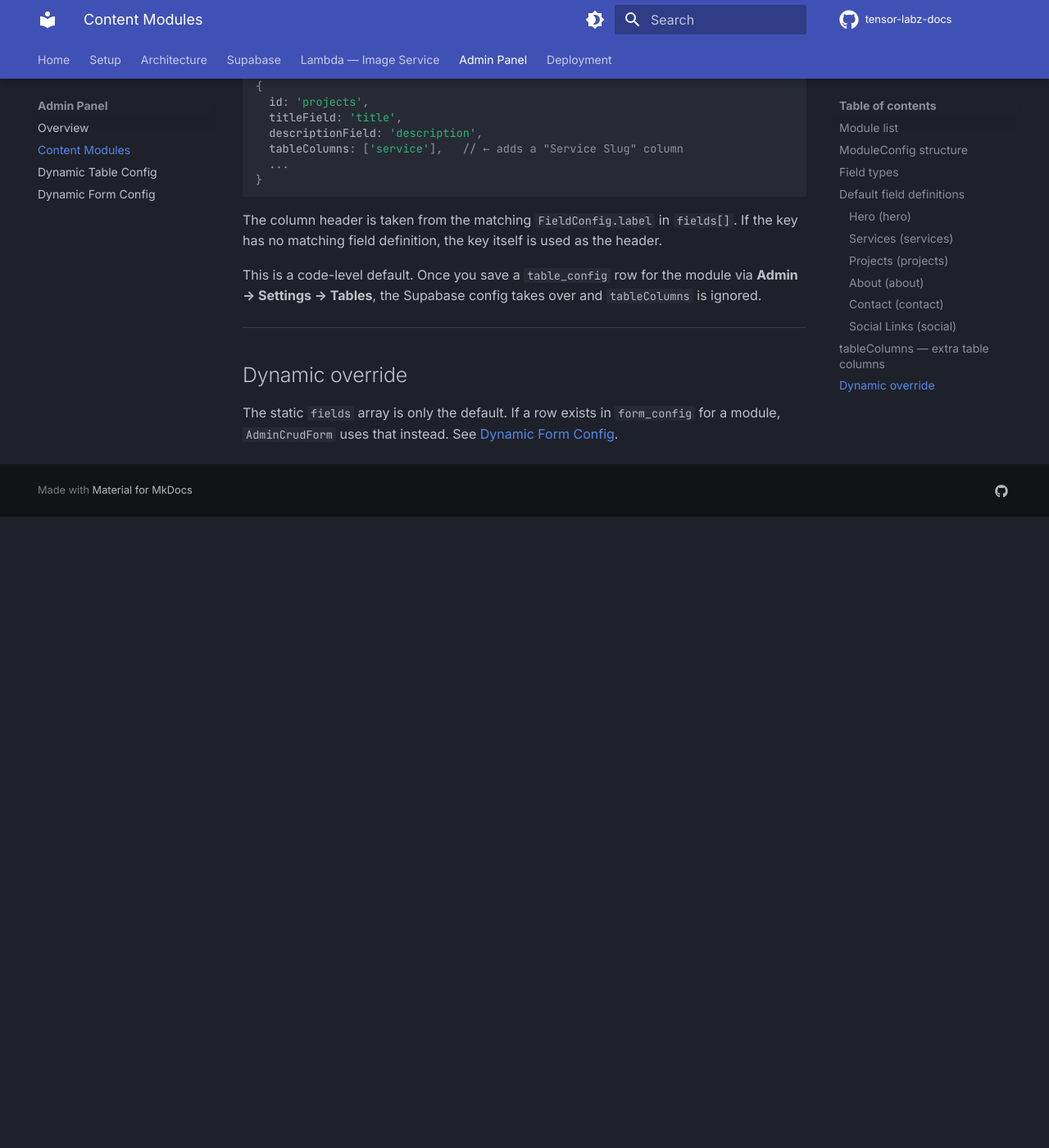
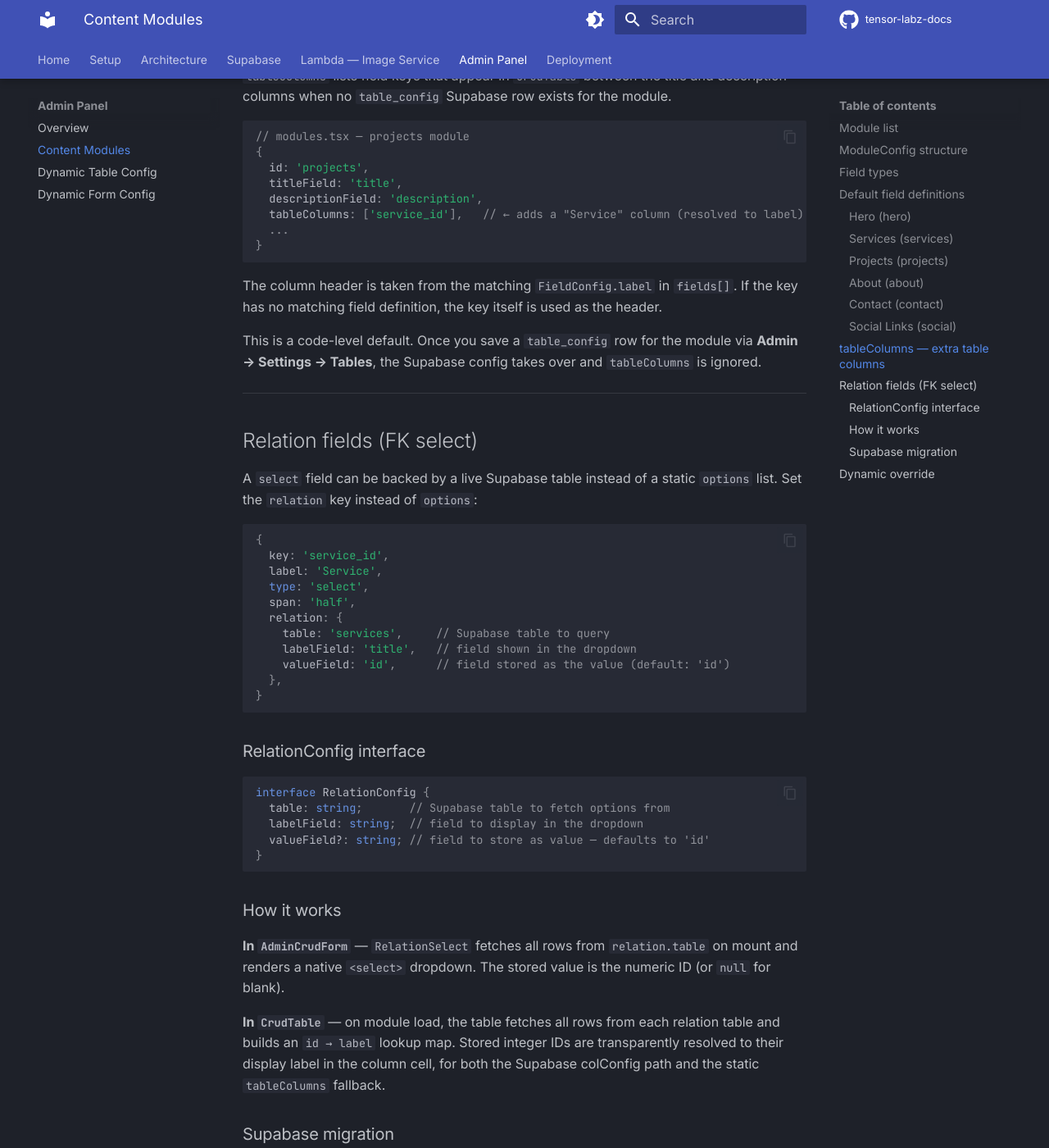
Before and after one commit to tensor-labz/tensor-labz-docs, an MkDocs documentation site: the page built from docs/admin/modules.md, in a window 1280 px wide and 1400 px high, scrolled down 4282 px. Shown: the whole window at 82% size. Built offline with MkDocs 1.6.1 and Material for MkDocs 9.7.7, drawn with Linux system fonts in a browser that asks for light colours; comment, search, counter and statistics services are not loaded; before the commit the page ends 4912 px from its top, so only the background shows below that; some of the changed text lies outside the part shown.

Commit message:
docs: document service_id FK, RelationConfig, and relation field rendering

````diff
--- a/docs/admin/modules.md
+++ b/docs/admin/modules.md
@@ -29,7 +29,8 @@ interface FieldConfig {
   placeholder?: string;
   required?: boolean;
   span?: 'full' | 'half'; // form grid column span
-  options?: string[]; // for radio/select types
+  options?: string[];      // for static radio/select types
+  relation?: RelationConfig; // for dynamic FK select — fetches options from Supabase
 }
 
 interface ModuleConfig {
@@ -61,7 +62,7 @@ interface ModuleConfig {
 | `multiinput` | Array of inputs       | Stored as `text[]`, add/remove rows |
 | `richtext`   | React Quill editor    | WYSIWYG HTML editor                 |
 | `radio`      | Radio buttons         | Requires `options: string[]`        |
-| `select`     | `<select>` dropdown   | Requires `options: string[]`        |
+| `select`     | `<select>` dropdown   | Static: requires `options: string[]`. Dynamic FK: set `relation` instead |
 
 ---
 
@@ -93,7 +94,7 @@ interface ModuleConfig {
 | `imageURL`    | Image             | `image`    | full | —        |
 | `title`       | Title             | `text`     | half | ✅       |
 | `slug`        | Slug              | `text`     | half | ✅       |
-| `service`     | Service Slug      | `text`     | half | —        |
+| `service_id`  | Service           | `select`   | half | —        |
 | `tags`        | Tags              | `tags`     | half | —        |
 | `description` | Short Description | `textarea` | full | —        |
 | `content`     | Full Content      | `richtext` | full | —        |
@@ -135,7 +136,7 @@ interface ModuleConfig {
   id: 'projects',
   titleField: 'title',
   descriptionField: 'description',
-  tableColumns: ['service'],   // ← adds a "Service Slug" column
+  tableColumns: ['service_id'],   // ← adds a "Service" column (resolved to label)
   ...
 }
 ```
@@ -146,6 +147,61 @@ This is a code-level default. Once you save a `table_config` row for the module
 
 ---
 
+## Relation fields (FK select)
+
+A `select` field can be backed by a live Supabase table instead of a static `options` list. Set the `relation` key instead of `options`:
+
+```typescript
+{
+  key: 'service_id',
+  label: 'Service',
+  type: 'select',
+  span: 'half',
+  relation: {
+    table: 'services',     // Supabase table to query
+    labelField: 'title',   // field shown in the dropdown
+    valueField: 'id',      // field stored as the value (default: 'id')
+  },
+}
+```
+
+### RelationConfig interface
+
+```typescript
+interface RelationConfig {
+  table: string;       // Supabase table to fetch options from
+  labelField: string;  // field to display in the dropdown
+  valueField?: string; // field to store as value — defaults to 'id'
+}
+```
+
+### How it works
+
+**In `AdminCrudForm`** — `RelationSelect` fetches all rows from `relation.table` on mount and renders a native `<select>` dropdown. The stored value is the numeric ID (or `null` for blank).
+
+**In `CrudTable`** — on module load, the table fetches all rows from each relation table and builds an `id → label` lookup map. Stored integer IDs are transparently resolved to their display label in the column cell, for both the Supabase colConfig path and the static `tableColumns` fallback.
+
+### Supabase migration
+
+The `projects` table uses a foreign key instead of a text slug:
+
+```sql
+-- add the FK column
+alter table projects
+  add column if not exists service_id bigint references services(id);
+
+-- backfill from the old text slug (optional, if migrating existing data)
+update projects p
+set service_id = s.id
+from services s
+where s.slug = p.service;
+
+-- drop the old column once backfill is verified
+alter table projects drop column if exists service;
+```
+
+---
+
 ## Dynamic override
 
 The static `fields` array is only the default. If a row exists in `form_config` for a module, `AdminCrudForm` uses that instead. See [Dynamic Form Config](form-config.md).
````
